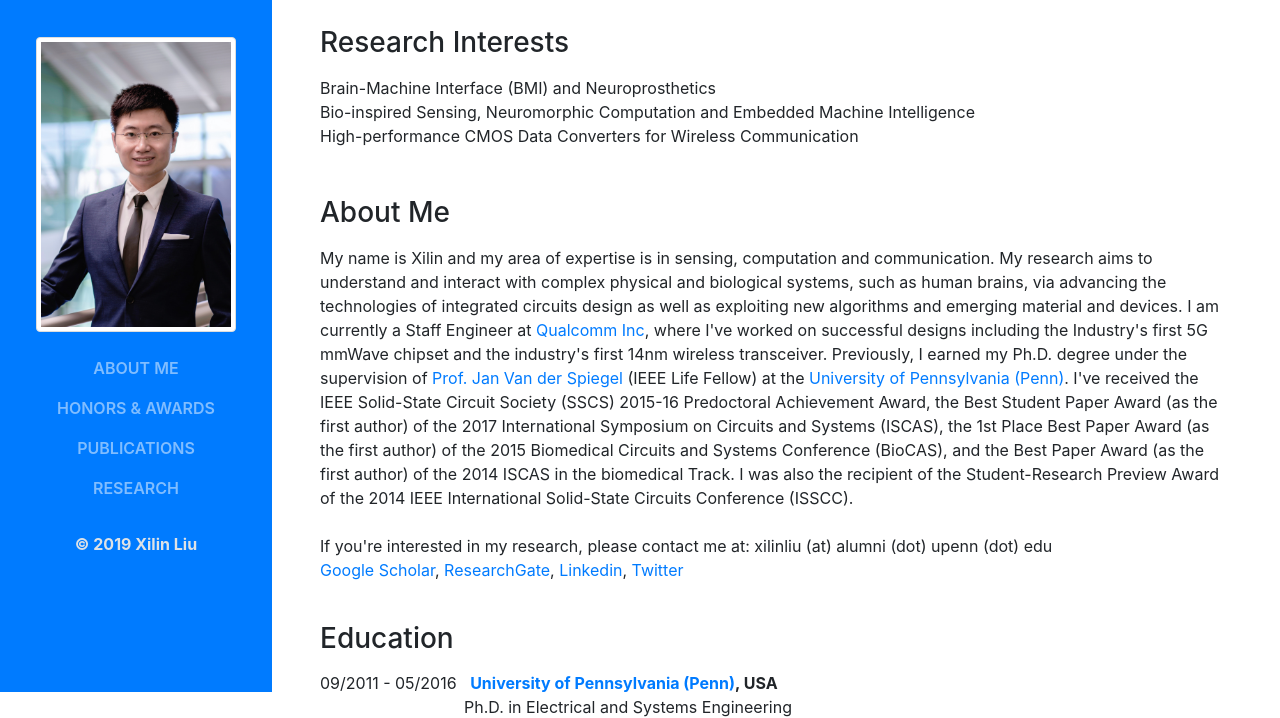
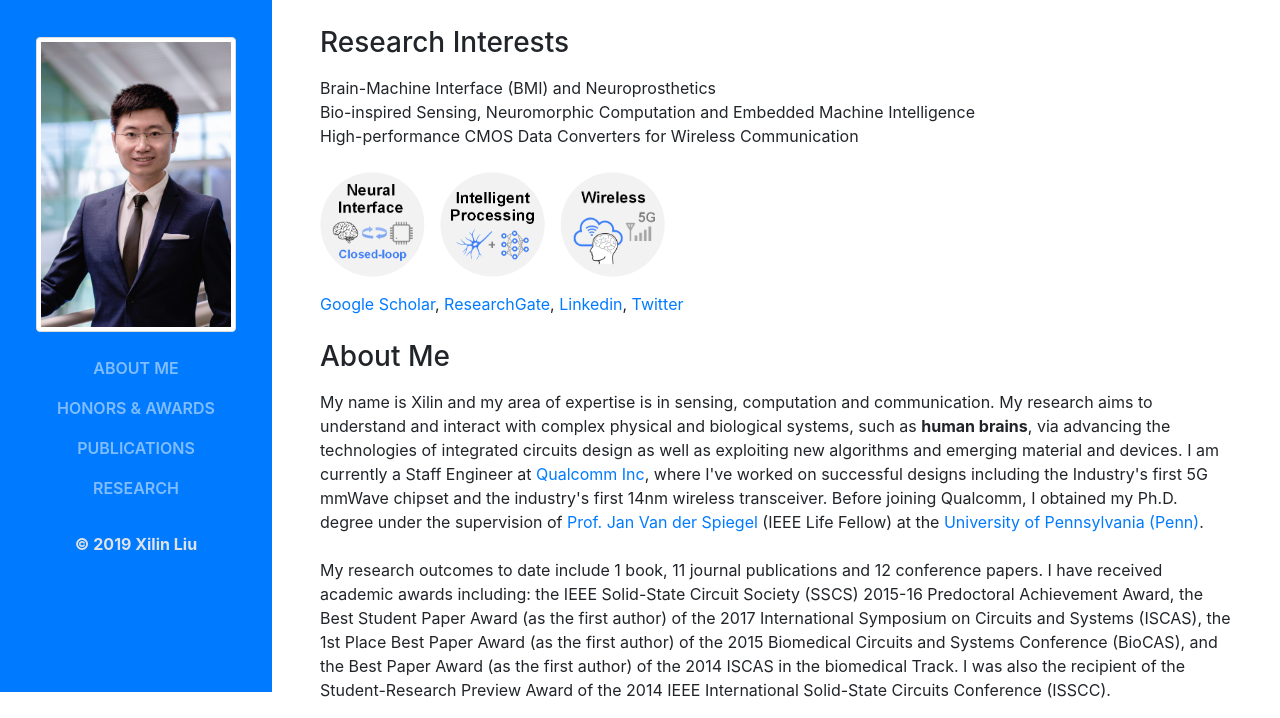
Before and after one commit to xilinliu/xilinliu.github.io, a website with bundled scripts: page index.html in a window 1280 px wide. Shown: the part 108-826 px from the top of the page. Built offline with nearby package versions, Linux system fonts and the light colour scheme; a web font is replaced by a local one.

Commit message:
update on 11/9

```diff
--- a/index.html
+++ b/index.html
@@ -100,21 +100,29 @@
 		Brain-Machine Interface (BMI) and Neuroprosthetics<br>
 		Bio-inspired Sensing, Neuromorphic Computation and Embedded Machine Intelligence<br>
 		High-performance CMOS Data Converters for Wireless Communication<br>
-    	<br>
-    	<br>
+
+    <br>
+    <img height="120" src="img/RS_highlights.png" alt=""><br>
+
+            <a href="https://scholar.google.com/citations?user=xkQM_9UAAAAJ&hl=en" target="_blank">Google Scholar</a>,
+            <a href="https://www.researchgate.net/profile/Xilin_Liu2" target="_blank">ResearchGate</a>,
+            <a href="https://www.linkedin.com/in/xilin-liu-17bb0655/" target="_blank">Linkedin</a>,
+            <a href="https://twitter.com/XilinLiu" target="_blank">Twitter</a><br> <br>
+
+
+
 
           <h3 class="mb-3">About Me</h3>
-          <p class="mb-3">My name is Xilin and my area of expertise is in sensing, computation and communication. My research aims to understand and interact with complex physical and biological systems, such as human brains, via advancing the technologies of integrated circuits design as well as exploiting new algorithms and emerging material and devices. I am currently a Staff Engineer at <a href="https://www.qualcomm.com"  target="_blank">Qualcomm Inc</a>, where I've worked on successful designs including the Industry's first 5G mmWave chipset and the industry's first 14nm wireless transceiver.
-          Previously, I earned my Ph.D. degree under the supervision of <a href="https://www.seas.upenn.edu/~jan/" target="">Prof. Jan Van der Spiegel</a> (IEEE Life Fellow) at the <a href="https://www.ese.upenn.edu/" target="_blank">University of Pennsylvania (Penn)</a>. I've received the IEEE Solid-State Circuit Society (SSCS) 2015-16 Predoctoral Achievement Award, the Best Student Paper Award (as the first author) of the 2017 International Symposium on Circuits and Systems (ISCAS), the 1st Place Best Paper Award (as the first author) of the 2015 Biomedical Circuits and Systems Conference (BioCAS), and the Best Paper Award (as the first author) of the 2014 ISCAS in the biomedical Track. I was also the recipient of the Student-Research Preview Award of the 2014 IEEE International Solid-State Circuits Conference (ISSCC).<br>
+          <p class="mb-3">My name is Xilin and my area of expertise is in sensing, computation and communication. My research aims to understand and interact with complex physical and biological systems, such as <b>human brains</b>, via advancing the technologies of integrated circuits design as well as exploiting new algorithms and emerging material and devices. I am currently a Staff Engineer at <a href="https://www.qualcomm.com"  target="_blank">Qualcomm Inc</a>, where I've worked on successful designs including the Industry's first 5G mmWave chipset and the industry's first 14nm wireless transceiver. Before joining Qualcomm, I obtained my Ph.D. degree under the supervision of <a href="https://www.seas.upenn.edu/~jan/" target="">Prof. Jan Van der Spiegel</a> (IEEE Life Fellow) at the <a href="https://www.ese.upenn.edu/" target="_blank">University of Pennsylvania (Penn)</a>. <br><br>
 
 
-          <br>
-          If you're interested in my research, please contact me at: xilinliu (at) alumni (dot) upenn (dot) edu<br>
-          <a href="https://scholar.google.com/citations?user=xkQM_9UAAAAJ&hl=en" target="_blank">Google Scholar</a>,
-       	  	<a href="https://www.researchgate.net/profile/Xilin_Liu2" target="_blank">ResearchGate</a>,
-       	  	<a href="https://www.linkedin.com/in/xilin-liu-17bb0655/" target="_blank">Linkedin</a>,
-       	  	<a href="https://twitter.com/XilinLiu" target="_blank">Twitter</a>
-          <br>
+          My research outcomes to date include 1 book, 11 journal publications and 12 conference papers. I have received academic awards including: the IEEE Solid-State Circuit Society (SSCS) 2015-16 Predoctoral Achievement Award, the Best Student Paper Award (as the first author) of the 2017 International Symposium on Circuits and Systems (ISCAS), the 1st Place Best Paper Award (as the first author) of the 2015 Biomedical Circuits and Systems Conference (BioCAS), and the Best Paper Award (as the first author) of the 2014 ISCAS in the biomedical Track. I was also the recipient of the Student-Research Preview Award of the 2014 IEEE International Solid-State Circuits Conference (ISSCC).<br><br>
+
+
+          I am currently a member of IEEE, IEEE Brain Community, IEEE Solid-State Circuits Society, IEEE Circuits and Systems Society, and IEEE Young Professionals. I am a reviewer of IEEE Journal of Solid-State Circuits (JSSC), IEEE Internet of Things Journal (IoT), IEEE Transactions on Biomedical Circuits and Systems (TBCAS), IEEE Transactions on Circuits and Systems I: Regular Papers (TCAS-I), IEEE Transactions on Circuits and Systems II: Express Briefs (TCAS-II) and IEEE Sensors Journal. I am also a technical program committee (TPC) member of multiple international conferences.<br><br>
+
+          If you're interested in my research, please contact me at: xilinliu (at) alumni (dot) upenn (dot) edu <br>
+
           <br>
           <h3 class="mb-3">Education</h3>
               <!-- <div class="paper mb-3" id="forks_insight_poster"> -->
@@ -257,6 +265,7 @@ IEEE International System-on-Chip Conference (SOCC), 2017<br>
 IEEE Computer Society Annual Symposium on VLSI (ISVLSI), 2017<br>
 <br>
 <i><h5>Conference Reviewer:</h5></i>
+IEEE International Symposium on Circuits and Systems (ISCAS), 2020<br>
 IEEE Biomedical Circuits and Systems Conference (BioCAS), 2019<br>
 IEEE International Symposium on Circuits and Systems (ISCAS), 2018<br>
 IEEE Biomedical Circuits and Systems Conference (BioCAS), 2017<br>
```
Also changed, not shown: img/RS_highlights.png (added).
